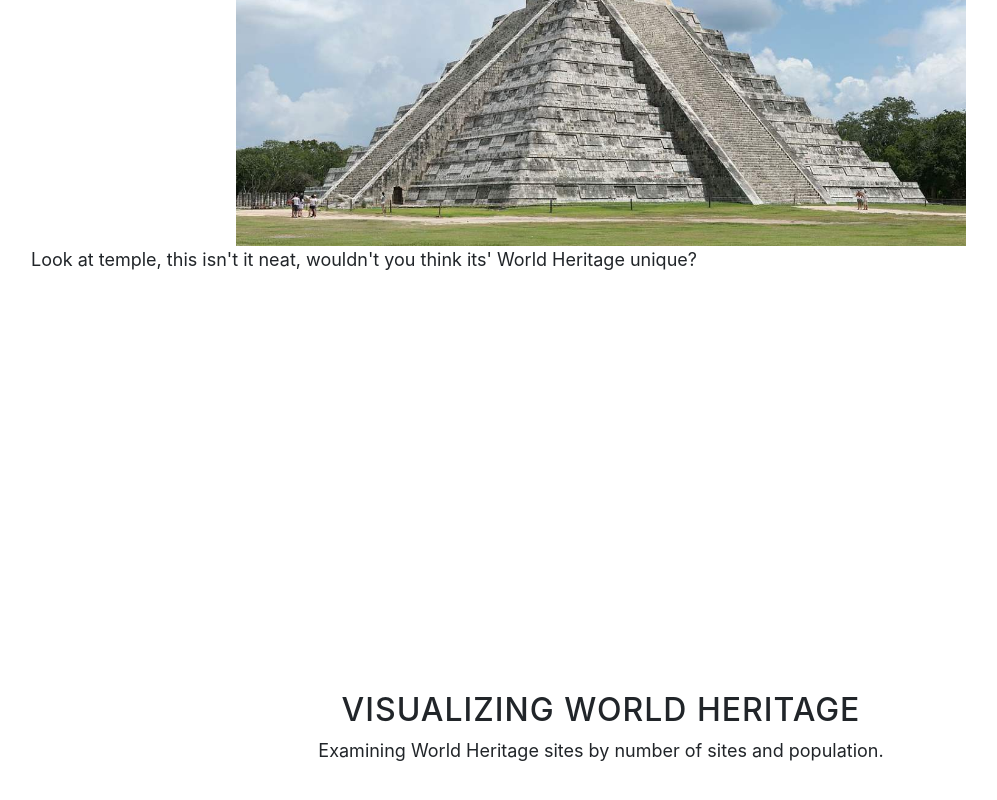
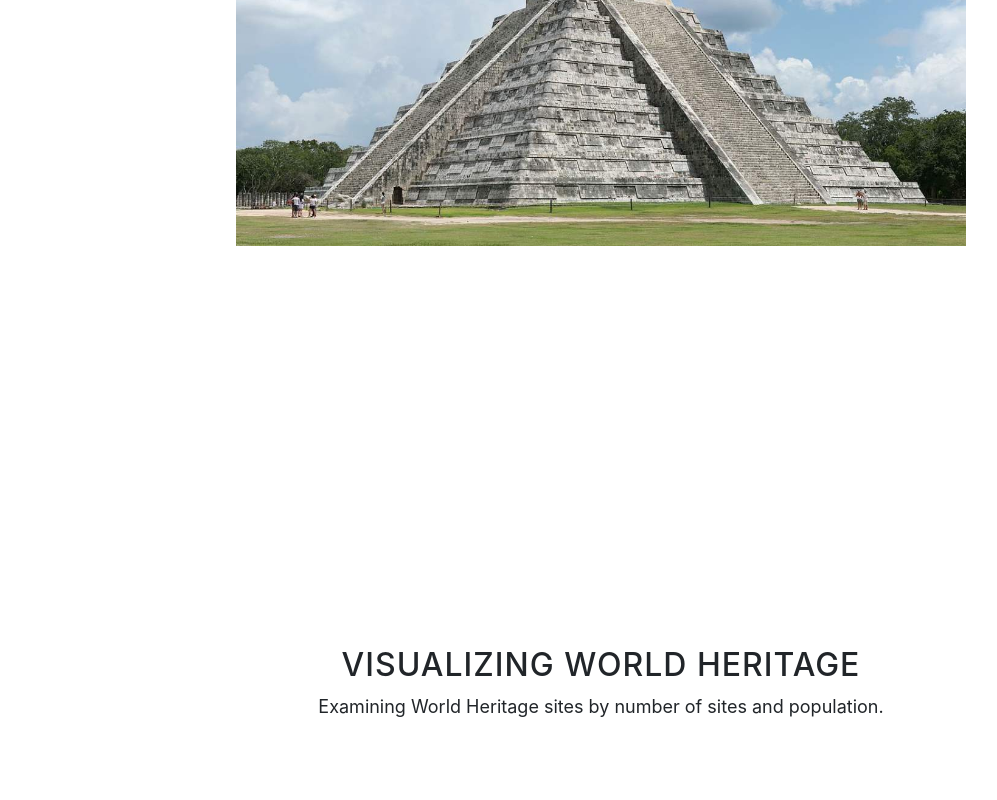
Before and after one commit to fandinod/worldheritage, a website with bundled scripts: page index.html in a window 1280 px wide. Shown: the part 1434-2234 px from the top of the page, without its empty margins (39-1036 px from the left). Built offline with nearby package versions, Linux system fonts and the light colour scheme; files whose address does not match are found by name.

Commit message:
Update index.html

```diff
--- a/index.html
+++ b/index.html
@@ -76,7 +76,7 @@
             <p></p>
             <img src="https://fandinod.github.io/worldheritage/img/El-Castillo-Chichen-Itza.jpg" class="img-fluid" alt="Responsive image">
                       </div>
-          <p>Look at temple, this isn't it neat, wouldn't you think its' World Heritage unique?</p>
+
         </div>
       </div>
     </section>
```
